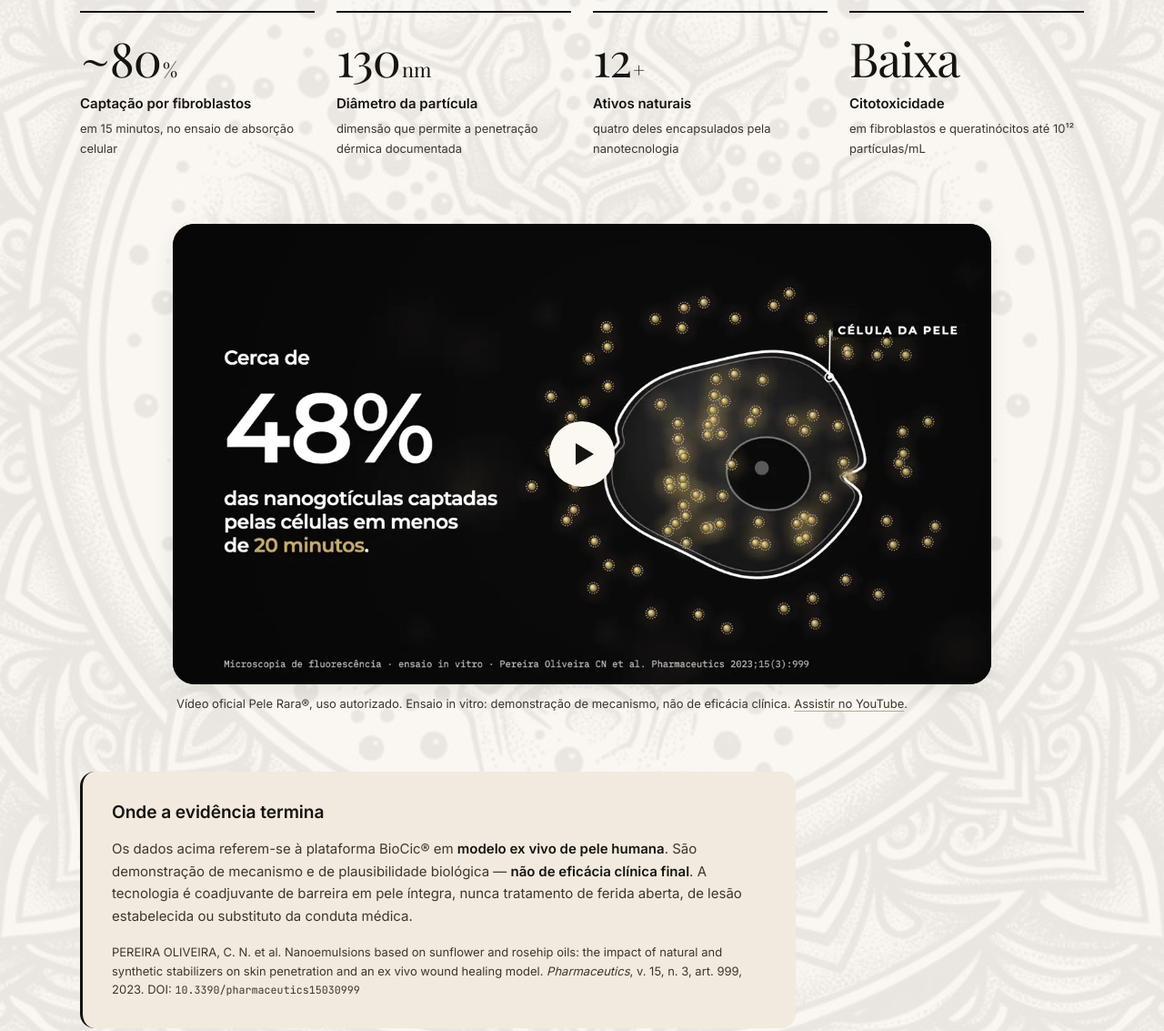
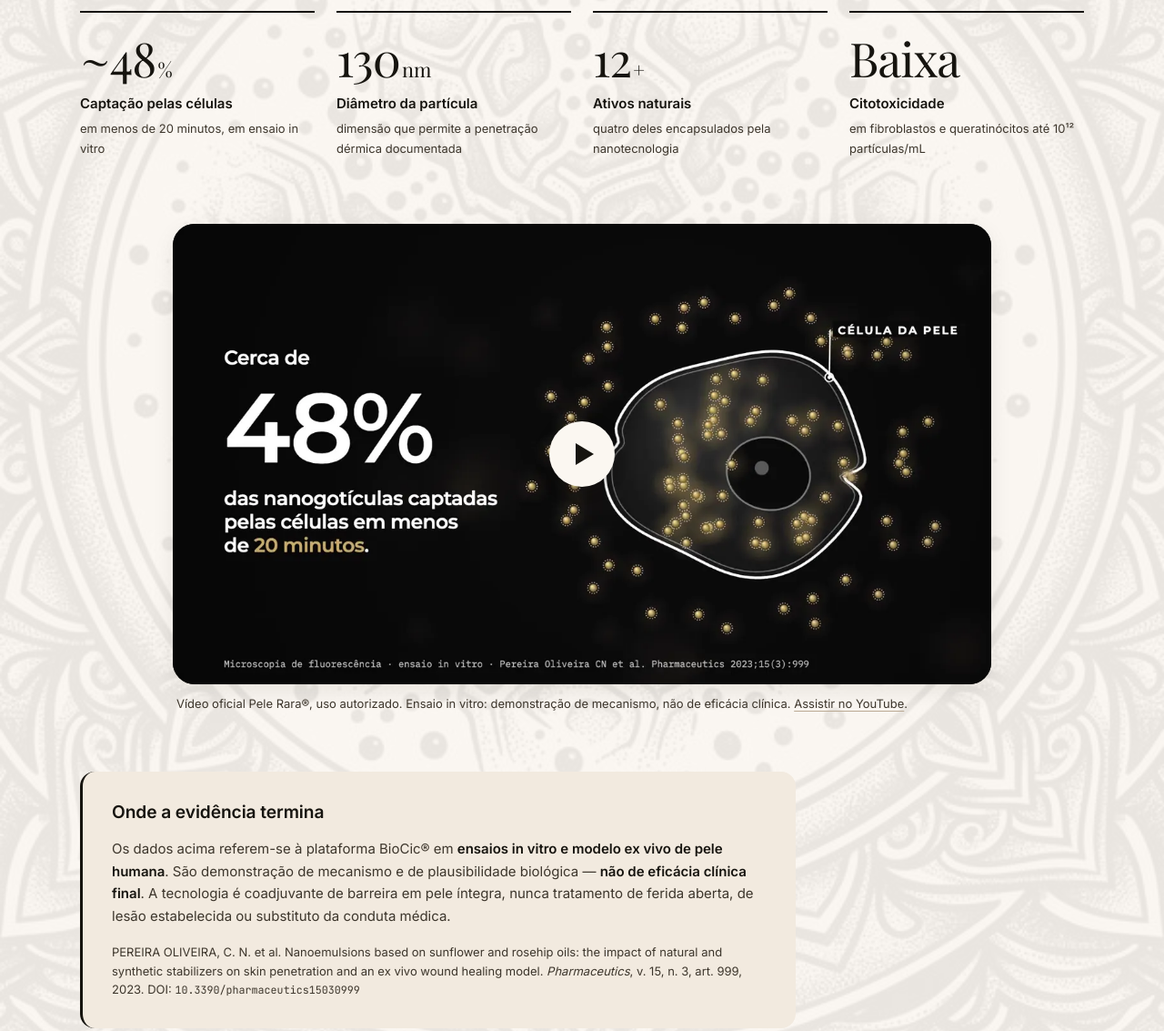
Before and after one commit to ericolimaeducador-ux/telaviva, a website built with Vite: page index.html in a window 1280 px wide. Shown: the part 4880-6013 px from the top of the page at 91% size. Built offline with nearby package versions, Linux system fonts and the light colour scheme.

Commit message:
fix: BioCic uptake stat matches Pele Rara video (~48% in under 20 min, in vitro)
Co-Authored-By: Claude Opus 5.5 <noreply@anthropic.com>

```diff
--- a/index.html
+++ b/index.html
@@ -250,9 +250,9 @@
 
     <div class="stats">
       <div class="stat">
-        <p class="stat-figure">~80<span>%</span></p>
-        <p class="stat-label">Captação por fibroblastos</p>
-        <p class="stat-note">em 15 minutos, no ensaio de absorção celular</p>
+        <p class="stat-figure">~48<span>%</span></p>
+        <p class="stat-label">Captação pelas células</p>
+        <p class="stat-note">em menos de 20 minutos, em ensaio in vitro</p>
       </div>
       <div class="stat">
         <p class="stat-figure">130<span>nm</span></p>
@@ -284,7 +284,7 @@
 
     <div class="rigor">
       <h3 class="h3">Onde a evidência termina</h3>
-      <p>Os dados acima referem-se à plataforma BioCic® em <strong>modelo ex vivo de pele humana</strong>. São demonstração de mecanismo e de plausibilidade biológica — <strong>não de eficácia clínica final</strong>. A tecnologia é coadjuvante de barreira em pele íntegra, nunca tratamento de ferida aberta, de lesão estabelecida ou substituto da conduta médica.</p>
+      <p>Os dados acima referem-se à plataforma BioCic® em <strong>ensaios in vitro e modelo ex vivo de pele humana</strong>. São demonstração de mecanismo e de plausibilidade biológica — <strong>não de eficácia clínica final</strong>. A tecnologia é coadjuvante de barreira em pele íntegra, nunca tratamento de ferida aberta, de lesão estabelecida ou substituto da conduta médica.</p>
       <p class="cite">PEREIRA OLIVEIRA, C. N. et al. Nanoemulsions based on sunflower and rosehip oils: the impact of natural and synthetic stabilizers on skin penetration and an ex vivo wound healing model. <em>Pharmaceutics</em>, v. 15, n. 3, art. 999, 2023. DOI: <span class="mono">10.3390/pharmaceutics15030999</span></p>
     </div>
   </div>
```
